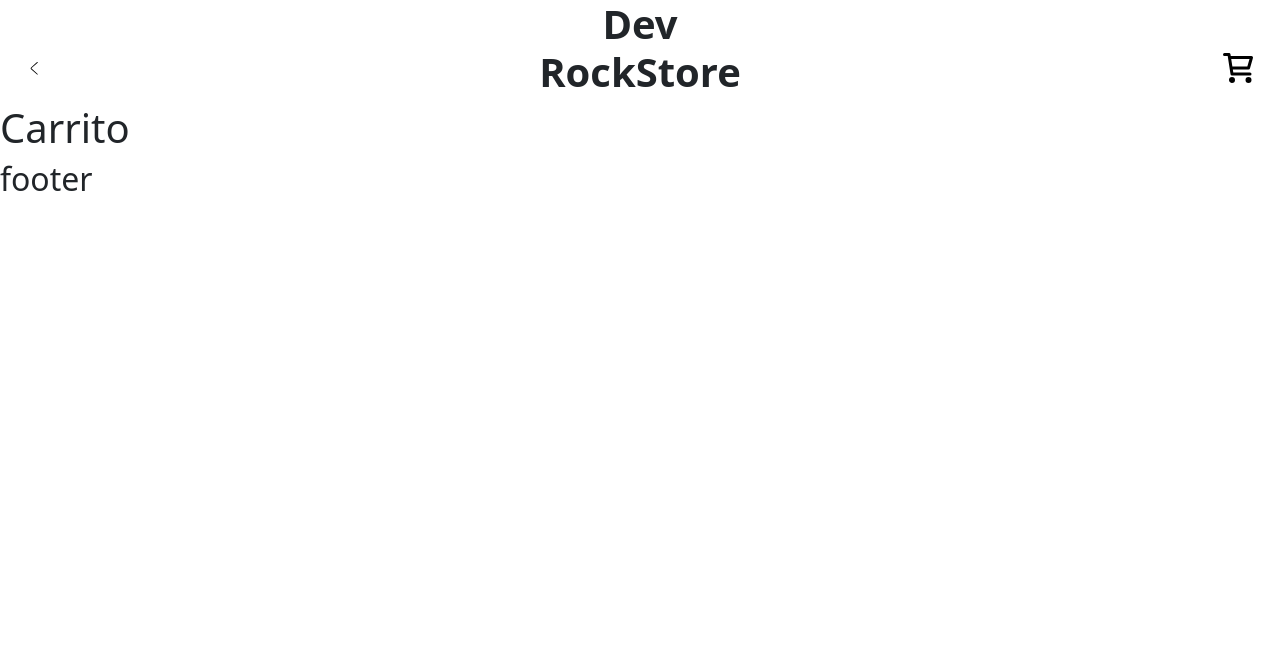
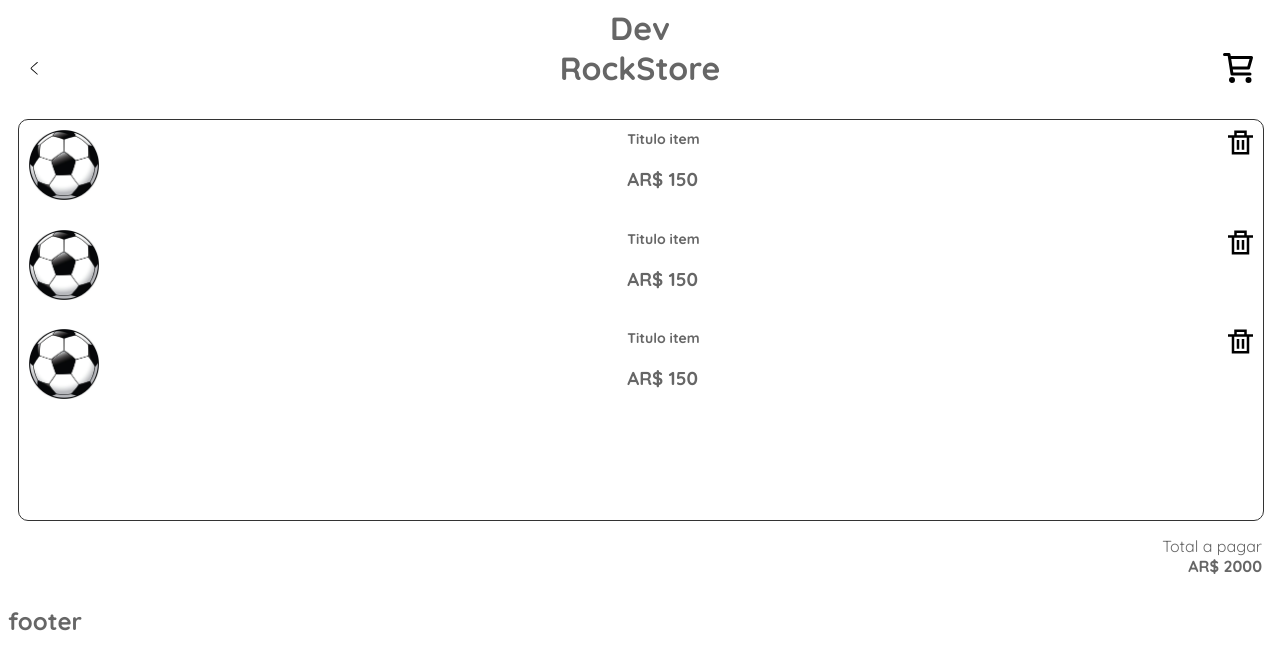
Before and after one commit to graporris/Tienda-DevRock, a React (Vite) app: page /carrito in a window 1280 px wide. Shown: the top 670 px of the page. Built offline with nearby package versions, Linux system fonts and the light colour scheme.

Commit message:
Estructura Item, Carrito e ItemCarrito

```diff
--- a/src/assets/css/Carrito.css
+++ b/src/assets/css/Carrito.css
@@ -2,6 +2,7 @@
     display: flex;
     justify-content: center;
     flex-direction: column;
+    padding: 10px;
 }
 
 .carrito-listadito {
--- a/src/assets/css/ItemCarrito.css
+++ b/src/assets/css/ItemCarrito.css
@@ -1,6 +1,7 @@
 .carrito-item {
     display: flex;
     justify-content: space-between;
+    padding: 10px;
 }
 
 .carrito-item-img {
--- a/src/assets/css/Producto.css
+++ b/src/assets/css/Producto.css
@@ -7,7 +7,7 @@
 }
 
 .detalle-img {
-    width: 80%;
+    width: 200px;
 }
 
 .detalle p {
--- a/src/components/Header.jsx
+++ b/src/components/Header.jsx
@@ -5,7 +5,7 @@ import iconoVolver from '../assets/statics/back.svg';
 export default function Header() {
   return (
     <>
-    <a href="carrito.html">
+    <a href="/carrito">
       <img src={iconoCarrito} alt="" className="carritou" />
     </a>
     <a href="">
--- a/src/components/Item.jsx
+++ b/src/components/Item.jsx
@@ -1,6 +1,7 @@
 import React from 'react';
 import '../assets/css/Item.css';
 import img from '../assets/statics/img1.jpg';
+import Producto from '../containers/Producto';
 
 
 export default function Item() {
@@ -9,7 +10,7 @@ export default function Item() {
     <div className='home-item'>
       <img src={img} alt="" className='home-item-img'/>
       <div className='home-item-info'>
-        <a href="producto.html">
+        <a href='/producto'>
           <h1 className='home-item-titulo'>Pelota</h1>
         </a>
         <p className='home-item-medidas'>Medidas: 10x15</p>
--- a/src/components/ItemCarrito.jsx
+++ b/src/components/ItemCarrito.jsx
@@ -1,9 +1,20 @@
-import React from 'react'
+import React from 'react';
+import '../assets/css/ItemCarrito.css';
+import borrar from '../assets/statics/delete.svg';
+import img from '../assets/statics/img1.jpg';
+
 
 export default function ItemCarrito() {
   return (
-    <div>
-
+   <>
+    <div className="carrito-item">
+      <img src={img} alt=""  className='carrito-item-img'/>
+      <div className="carrito-txt">
+        <h1 className="carrito-item-titulo">Titulo item</h1>
+        <h3 className="carrito-item-precio">AR$ 150</h3>
+      </div>
+      <img src={borrar} alt="" className="carrito-item-borrar" />
     </div>
+   </>
   )
 }
--- a/src/containers/Carrito.jsx
+++ b/src/containers/Carrito.jsx
@@ -1,9 +1,22 @@
-import React from 'react'
+import React from 'react';
+import '../assets/css/Carrito.css';
+import ItemCarrito from '../components/ItemCarrito';
 
 export default function Carrito() {
   return (
-    <div>
-      <h1>Carrito</h1>
+    <>
+    <div className="carrito">
+      <div className="carrito-listadito">
+        <ItemCarrito></ItemCarrito>
+        <ItemCarrito></ItemCarrito>
+        <ItemCarrito></ItemCarrito>
+      </div>
+
+      <div className="carrito-precio">
+        Total a pagar <br />
+        <strong>AR$ 2000</strong>
+      </div>
     </div>
+    </>
   )
 }
--- a/src/containers/Home.jsx
+++ b/src/containers/Home.jsx
@@ -8,13 +8,7 @@ export default function Home() {
     <div className="container">
       <div className="wraper">
       <Item></Item>
-        {/* <div className='home'>
-          <div className='home-item'>
-            <img src="" alt="" />
-
-          </div>
-
-        </div> */}
+      <Item></Item>
       </div>
 
     </div>
--- a/src/containers/Producto.jsx
+++ b/src/containers/Producto.jsx
@@ -1,9 +1,23 @@
-import React from 'react'
+import React from 'react';
+import '../assets/css/Producto.css';
+import '../assets/css/Item.css';
+import img from '../assets/statics/img1.jpg';
 
 export default function Producto() {
   return (
-    <div>
-      <h1>Producto</h1>
+   <>
+    <div className='detalle'>
+      <img src={img} alt="" className='detalle-img'/>
+      <h1 className='home-item-titulo'> Titulo item</h1>
+      <p className='home-item-medidas'>Medidas 15*20</p>
+      <div className='home-item-actions'>
+        <h3 className='home-item-precio'>AR$150</h3>
+        <a href="carrito.html">
+          <button className='home-item-comprar'>+</button>
+        </a>
+      </div>
+      <p>Bla bla bla</p>
     </div>
+   </>
   )
 }
--- a/src/routes/App.jsx
+++ b/src/routes/App.jsx
@@ -8,13 +8,6 @@ function App() {
 
     return (
     <>
-    <link
-      rel="stylesheet"
-      href="https://cdn.jsdelivr.net/npm/bootstrap@5.3.3/dist/css/bootstrap.min.css"
-      integrity="sha384-QWTKZyjpPEjISv5WaRU9OFeRpok6YctnYmDr5pNlyT2bRjXh0JMhjY6hW+ALEwIH"
-      crossorigin="anonymous"
-    />
-
       <BrowserRouter>
         <Layout>
           <Routes>
@@ -24,7 +17,6 @@ function App() {
           </Routes>
         </Layout>
       </BrowserRouter>
-
     </>
   )
 }
```
Lines whose indentation alone changed are shown as unchanged.
